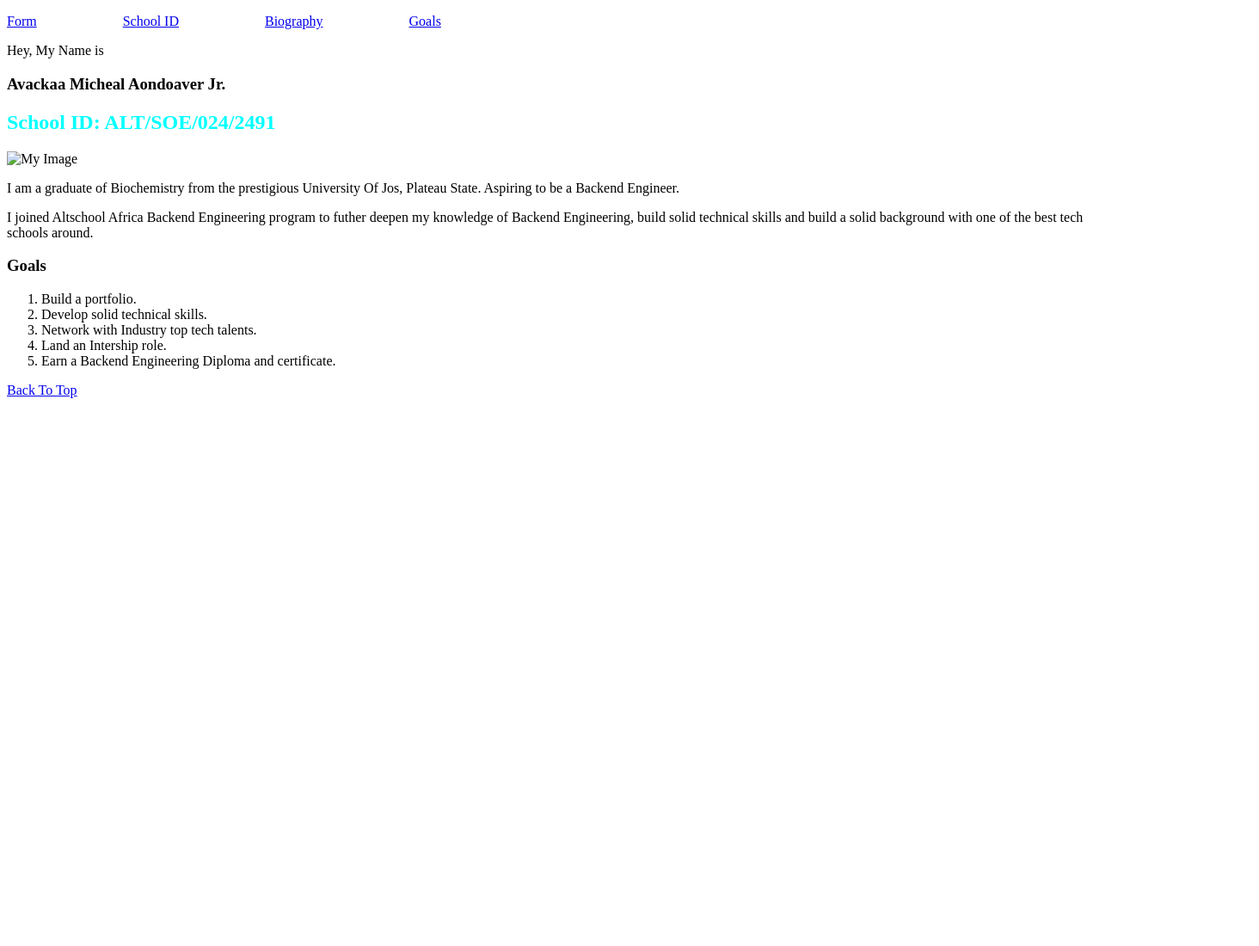
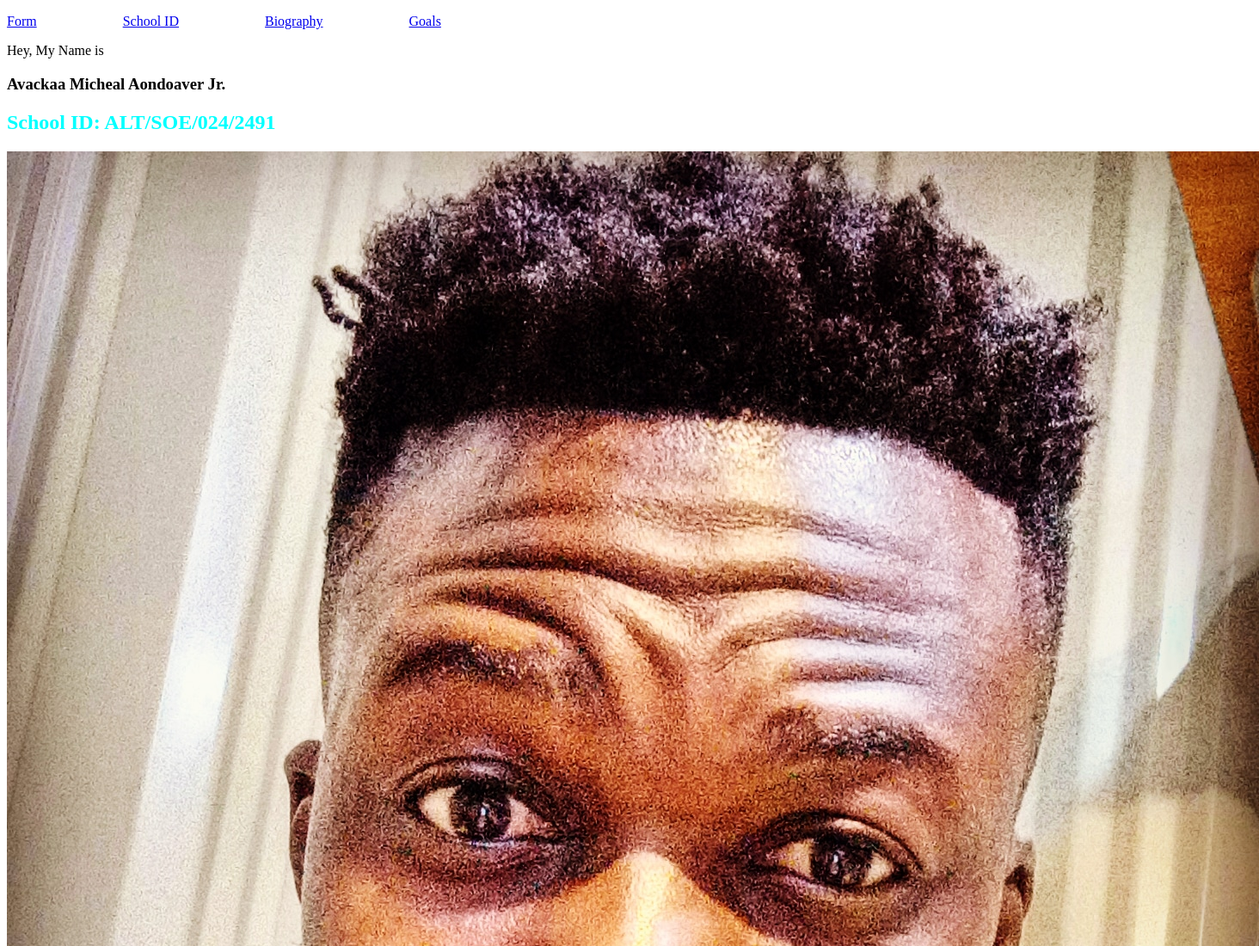
Before and after one commit to avackaamicheal/AltSchool_HTML, a plain HTML site: page Assignment1/index.html in a window 1280 px wide. Shown: the top 1100 px of the page at 86% size, 1464 px wide, since content can reach past the window. Before the commit the page ends 800 px from the top, so only its background shows below. Drawn offline with Linux system fonts and the light colour scheme; the site is published under a folder, as on GitHub Pages, so addresses that start at the root find nothing.

Commit message:
changed directory for the picture on assignment1

```diff
--- a/Assignment1/index.html
+++ b/Assignment1/index.html
@@ -36,7 +36,7 @@
                 <h2> School ID: ALT/SOE/024/2491</h2>
             </section>
             <section id="image">
-                <img src="/assets/images/5.jpg" alt="My Image">
+                <img src="assets/images/5.jpg" alt="My Image">
             </section>
             <section id="biography">
                 <p>I am a graduate of Biochemistry from the prestigious University Of Jos, Plateau State. Aspiring to be a Backend Engineer.</p>
```
